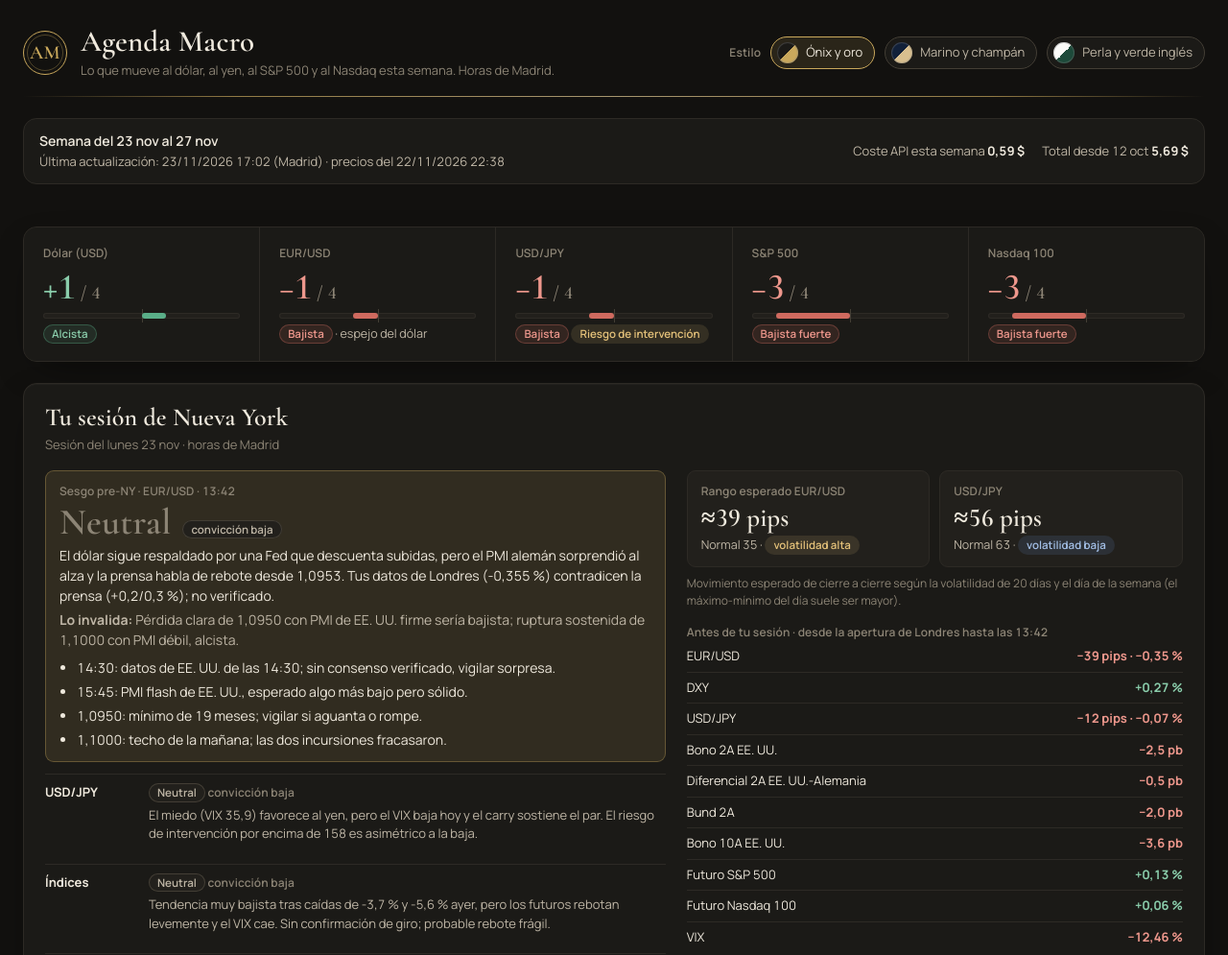
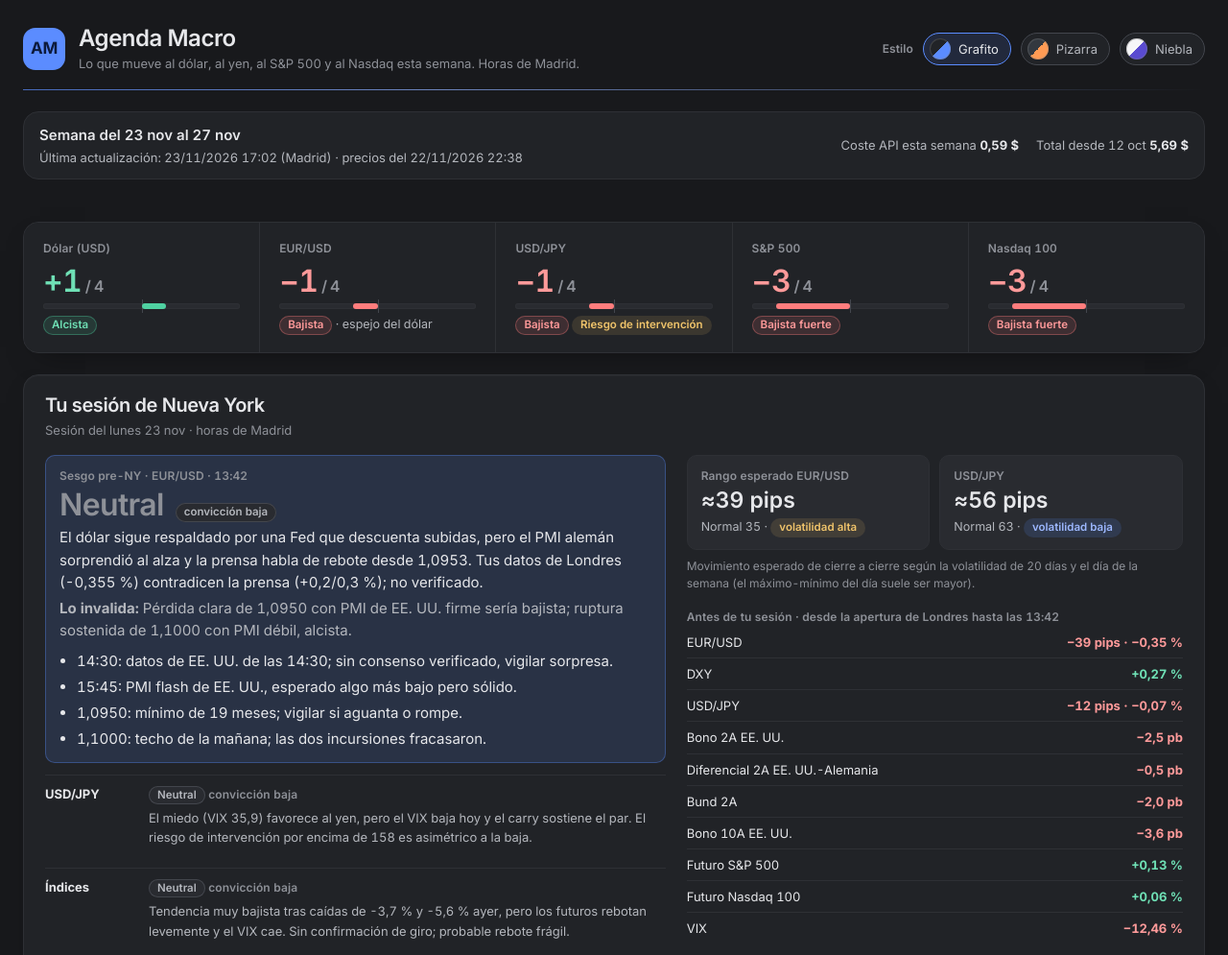
Before and after one commit to edwinjavieramirez-byte/alertas-macro, a plain HTML site: page docs/index.html in a window 1280 px wide. Shown: the top 995 px of the page at 96% size. Drawn offline with nearby package versions, Linux system fonts and the light colour scheme.

Commit message:
Add files via upload

```diff
--- a/docs/index.html
+++ b/docs/index.html
@@ -6,51 +6,45 @@
 <title>Agenda Macro</title>
 <link rel="preconnect" href="https://fonts.googleapis.com">
 <link rel="preconnect" href="https://fonts.gstatic.com" crossorigin>
-<script>try{var t=localStorage.getItem("agenda-macro.estilo");if(t==="onix"||t==="marino"||t==="perla")document.documentElement.setAttribute("data-estilo",t)}catch(e){}</script>
-<link rel="stylesheet" href="https://fonts.googleapis.com/css2?family=Bodoni+Moda:opsz,wght@6..96,500;6..96,600&family=Cormorant+Garamond:wght@500;600;700&family=Manrope:wght@400;500;600;700&display=swap">
+<script>try{var t=localStorage.getItem("agenda-macro.estilo");if(t==="grafito"||t==="pizarra"||t==="niebla")document.documentElement.setAttribute("data-estilo",t)}catch(e){}</script>
+<link rel="stylesheet" href="https://fonts.googleapis.com/css2?family=Inter:wght@400;500;600;700&display=swap">
 <style>
-/* Mismo sistema visual que la Bitácora de Trading: tres estilos (Ónix y oro · Marino y champán · Perla y verde inglés),
-   cabecera con filete dorado, franja de resumen tipo libro mayor y paneles. */
-:root{--sans:"Manrope",system-ui,-apple-system,"Segoe UI",sans-serif;--r:14px;--r-sm:9px}
-:root,:root[data-estilo="onix"]{
+/* Tres estilos en grises con un solo color de acento (Grafito · Pizarra · Niebla) y tipografía Inter.
+   Cabecera con filete de color, franja de resumen del sesgo y paneles. */
+:root{--sans:"Inter",system-ui,-apple-system,"Segoe UI",sans-serif;--r:16px;--r-sm:10px;
+  --display:var(--sans);--dw:600;--dt:-.02em;
+  --h1:24px;--h2:20px;--h3:16px;--kv:32px;--kv2:23px;
+  --rule:linear-gradient(90deg,var(--accent),var(--accent-2) 35%,transparent)}
+:root,:root[data-estilo="grafito"]{
   color-scheme:dark;
-  --bg:#12110f;--surface:#1b1a17;--surface-2:#22201c;--raised:#2a2722;
-  --ink:#efe9dd;--ink-2:#bfb6a6;--muted:#8c8475;--line:#2d2a25;--line-strong:#433e35;
-  --accent:#c9a85c;--accent-2:#e6cf98;--accent-ink:#17120a;--accent-soft:rgba(201,168,92,.13);
-  --pos:#5aae88;--neg:#cf6a5f;--pos-t:#8acdab;--neg-t:#ee978c;--pos-bg:rgba(90,174,136,.12);--neg-bg:rgba(207,106,95,.13);
-  --warn-t:#e5c27a;--warn-bg:rgba(229,194,122,.12);--info-t:#a3bfe6;--info-bg:rgba(100,140,200,.15);
-  --display:"Cormorant Garamond",Georgia,"Times New Roman",serif;--dw:600;--dt:.005em;
-  --h1:31px;--h2:26px;--h3:19px;--kv:38px;--kv2:27px;
-  --shadow:0 1px 0 rgba(255,255,255,.03) inset,0 14px 40px -18px rgba(0,0,0,.6);
-  --rule:linear-gradient(90deg,transparent,var(--accent) 18%,var(--accent-2) 50%,var(--accent) 82%,transparent);
+  --bg:#18191c;--surface:#212327;--surface-2:#292b30;--raised:#2f3237;
+  --ink:#e6e7ea;--ink-2:#b4b7bd;--muted:#8e9198;--line:#2e3035;--line-strong:#43464d;
+  --accent:#5b8cff;--accent-2:#8fb0ff;--accent-ink:#0d1b3d;--accent-soft:rgba(91,140,255,.14);
+  --pos:#4fd1a1;--neg:#ff7d7d;--pos-t:#6fe0b5;--neg-t:#ff9a9a;--pos-bg:rgba(79,209,161,.12);--neg-bg:rgba(255,125,125,.13);
+  --warn-t:#f0c46b;--warn-bg:rgba(240,196,107,.12);--info-t:#9db8ff;--info-bg:rgba(91,140,255,.15);
+  --shadow:0 1px 0 rgba(255,255,255,.03) inset,0 12px 30px -18px rgba(0,0,0,.55);
 }
-:root[data-estilo="marino"]{
+:root[data-estilo="pizarra"]{
   color-scheme:dark;
-  --bg:#0a1427;--surface:#112039;--surface-2:#172844;--raised:#1c2f50;
-  --ink:#eef2f8;--ink-2:#b9c4d8;--muted:#8594b0;--line:#1f3256;--line-strong:#30497a;
-  --accent:#d8bf8f;--accent-2:#f1e2c2;--accent-ink:#1a1408;--accent-soft:rgba(216,191,143,.13);
-  --pos:#4dbb94;--neg:#e07a72;--pos-t:#83d6b6;--neg-t:#f4a39b;--pos-bg:rgba(77,187,148,.12);--neg-bg:rgba(224,122,114,.13);
-  --warn-t:#ecca86;--warn-bg:rgba(236,202,134,.12);--info-t:#9cc3f0;--info-bg:rgba(90,150,220,.16);
-  --display:"Bodoni Moda",Didot,"Bodoni 72",Georgia,serif;--dw:500;--dt:0;
-  --h1:27px;--h2:22px;--h3:17px;--kv:33px;--kv2:24px;
-  --shadow:0 1px 0 rgba(255,255,255,.04) inset,0 14px 40px -18px rgba(0,0,0,.65);
-  --rule:linear-gradient(90deg,transparent,var(--accent) 18%,var(--accent-2) 50%,var(--accent) 82%,transparent);
+  --bg:#2a2e34;--surface:#33383f;--surface-2:#3c4249;--raised:#434950;
+  --ink:#eef0f2;--ink-2:#c6cad0;--muted:#a6abb3;--line:#444a52;--line-strong:#5a616b;
+  --accent:#ff9b54;--accent-2:#ffb27a;--accent-ink:#3d1d05;--accent-soft:rgba(255,155,84,.10);
+  --pos:#6fe0b0;--neg:#ff8c8c;--pos-t:#8ce8c0;--neg-t:#ffa6a6;--pos-bg:rgba(111,224,176,.13);--neg-bg:rgba(255,140,140,.14);
+  --warn-t:#f5d06b;--warn-bg:rgba(245,208,107,.13);--info-t:#a9c6ff;--info-bg:rgba(120,160,240,.18);
+  --shadow:0 1px 0 rgba(255,255,255,.04) inset,0 12px 30px -18px rgba(0,0,0,.5);
 }
-:root[data-estilo="perla"]{
+:root[data-estilo="niebla"]{
   color-scheme:light;
-  --bg:#e8eae8;--surface:#fbfbf9;--surface-2:#f1f2f0;--raised:#ffffff;
-  --ink:#13201a;--ink-2:#44514a;--muted:#6f7a74;--line:#dde1dd;--line-strong:#c2c8c3;
-  --accent:#1d4a3a;--accent-2:#a8843e;--accent-ink:#f5f2e8;--accent-soft:rgba(29,74,58,.08);
-  --pos:#1f7a52;--neg:#b23c3c;--pos-t:#17663f;--neg-t:#a02f2f;--pos-bg:rgba(31,122,82,.08);--neg-bg:rgba(178,60,60,.08);
+  --bg:#e6e7ea;--surface:#f6f6f8;--surface-2:#eeeff2;--raised:#ffffff;
+  --ink:#1f2329;--ink-2:#474d56;--muted:#646a73;--line:#d9dbe0;--line-strong:#c2c5cc;
+  --accent:#5a4bd1;--accent-2:#8b7ff0;--accent-ink:#ffffff;--accent-soft:rgba(90,75,209,.09);
+  --pos:#14845a;--neg:#cc3d4d;--pos-t:#0f6f4b;--neg-t:#b3303f;--pos-bg:rgba(20,132,90,.09);--neg-bg:rgba(204,61,77,.08);
   --warn-t:#8a5a00;--warn-bg:#f6ecd6;--info-t:#1d5aa6;--info-bg:#e3ecf8;
-  --display:"Manrope",system-ui,sans-serif;--dw:700;--dt:-.025em;
-  --h1:23px;--h2:19px;--h3:15.5px;--kv:30px;--kv2:22px;
-  --shadow:0 1px 2px rgba(19,32,26,.05),0 12px 32px -20px rgba(19,32,26,.25);
-  --rule:linear-gradient(90deg,var(--accent-2),var(--accent-2) 30%,transparent);
+  --shadow:0 1px 2px rgba(31,35,41,.05),0 10px 28px -20px rgba(31,35,41,.25);
 }
 *{box-sizing:border-box}
 html{background:var(--bg)}
-body{background:var(--bg);color:var(--ink);font-family:var(--sans);font-size:14px;line-height:1.5;margin:0;font-variant-numeric:tabular-nums;-webkit-font-smoothing:antialiased}
+body{background:var(--bg);color:var(--ink);font-family:var(--sans);font-size:15px;line-height:1.55;margin:0;font-variant-numeric:tabular-nums;-webkit-font-smoothing:antialiased}
 .wrap{max-width:1280px;margin:0 auto;padding-inline:24px;padding-block:26px 64px;display:flex;flex-direction:column;gap:22px}
 h1,h2,h3{margin:0;text-wrap:balance;font-family:var(--display);font-weight:var(--dw);letter-spacing:var(--dt);line-height:1.15;font-variant-numeric:lining-nums}
 h1{font-size:var(--h1)} h2{font-size:var(--h2)} h3{font-size:var(--h3)}
@@ -66,9 +60,8 @@ a{color:var(--accent)}
 .top{display:flex;flex-wrap:wrap;align-items:center;justify-content:space-between;gap:16px;padding-bottom:18px;position:relative}
 .top::after{content:"";position:absolute;left:0;right:0;bottom:0;height:1px;background:var(--rule);opacity:.7}
 .brand{display:flex;align-items:center;gap:14px;min-width:0}
-.mark{width:46px;height:46px;border-radius:50%;border:1px solid var(--accent);display:grid;place-items:center;flex:none;position:relative;color:var(--accent)}
-.mark::before{content:"";position:absolute;inset:3px;border-radius:50%;border:1px solid var(--accent);opacity:.35}
-.mark span{font-family:var(--display);font-weight:var(--dw);font-size:20px;letter-spacing:.02em;line-height:1}
+.mark{width:44px;height:44px;border-radius:13px;background:var(--accent);display:grid;place-items:center;flex:none;color:var(--accent-ink)}
+.mark span{font-family:var(--display);font-weight:700;font-size:17px;letter-spacing:-.02em;line-height:1}
 .brand p{margin:2px 0 0;color:var(--muted);font-size:13px}
 .themes{display:flex;align-items:center;gap:10px;flex-wrap:wrap}
 .tbtn{display:inline-flex;align-items:center;gap:8px;border:1px solid var(--line-strong);background:var(--surface);border-radius:999px;padding:5px 12px 5px 6px;cursor:pointer;font-size:13px;color:var(--ink-2)}
@@ -257,9 +250,9 @@ details.help code{font-size:12.5px;background:var(--surface-2);padding:1px 5px;b
     </div>
     <div class="themes" role="radiogroup" aria-label="Estilo visual" id="themes">
       <span class="label">Estilo</span>
-      <button type="button" class="tbtn" role="radio" data-t="onix" aria-checked="false"><i style="background:linear-gradient(135deg,#1b1a17 50%,#c9a85c 50%)"></i>Ónix y oro</button>
-      <button type="button" class="tbtn" role="radio" data-t="marino" aria-checked="false"><i style="background:linear-gradient(135deg,#112039 50%,#d8bf8f 50%)"></i>Marino y champán</button>
-      <button type="button" class="tbtn" role="radio" data-t="perla" aria-checked="false"><i style="background:linear-gradient(135deg,#fbfbf9 50%,#1d4a3a 50%)"></i>Perla y verde inglés</button>
+      <button type="button" class="tbtn" role="radio" data-t="grafito" aria-checked="false"><i style="background:linear-gradient(135deg,#212327 50%,#5b8cff 50%)"></i>Grafito</button>
+      <button type="button" class="tbtn" role="radio" data-t="pizarra" aria-checked="false"><i style="background:linear-gradient(135deg,#33383f 50%,#ff9b54 50%)"></i>Pizarra</button>
+      <button type="button" class="tbtn" role="radio" data-t="niebla" aria-checked="false"><i style="background:linear-gradient(135deg,#f6f6f8 50%,#5a4bd1 50%)"></i>Niebla</button>
     </div>
   </header>
 
@@ -609,10 +602,10 @@ function anterior(){
 }
 
 function fallo(m){$("#semana").textContent="Sin datos";$("#kpis").innerHTML=`<div class="kpi" style="grid-column:1/-1"><span class="s">${esc(m)}</span></div>`}
-/* ---- estilo visual (como en la Bitácora) ---- */
+/* ---- estilo visual: Grafito, Pizarra o Niebla ---- */
 function setEstilo(t){document.documentElement.setAttribute("data-estilo",t);try{localStorage.setItem("agenda-macro.estilo",t)}catch(e){}
   document.querySelectorAll("#themes .tbtn").forEach(b=>b.setAttribute("aria-checked",String(b.dataset.t===t)))}
-setEstilo(document.documentElement.getAttribute("data-estilo")||"onix");
+setEstilo(document.documentElement.getAttribute("data-estilo")||"grafito");
 $("#themes").addEventListener("click",e=>{const b=e.target.closest(".tbtn");if(b)setEstilo(b.dataset.t)});
 if(window.__DATOS__){try{pintar(window.__DATOS__)}catch(e){console.error(e);fallo("No se pudo mostrar la página: "+e.message)}}
 else fetch("datos.json?t="+Date.now()).then(r=>{if(!r.ok)throw new Error("HTTP "+r.status);return r.json()}).then(d=>{try{pintar(d)}catch(e){console.error(e);fallo("No se pudo mostrar la página: "+e.message)}})
```
